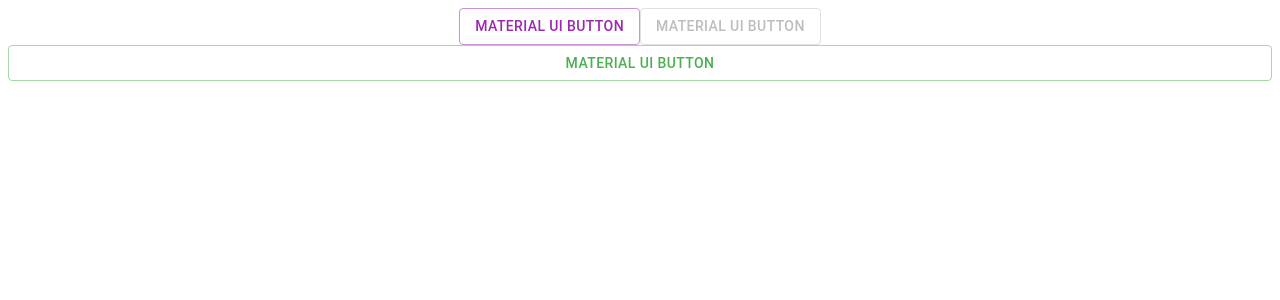
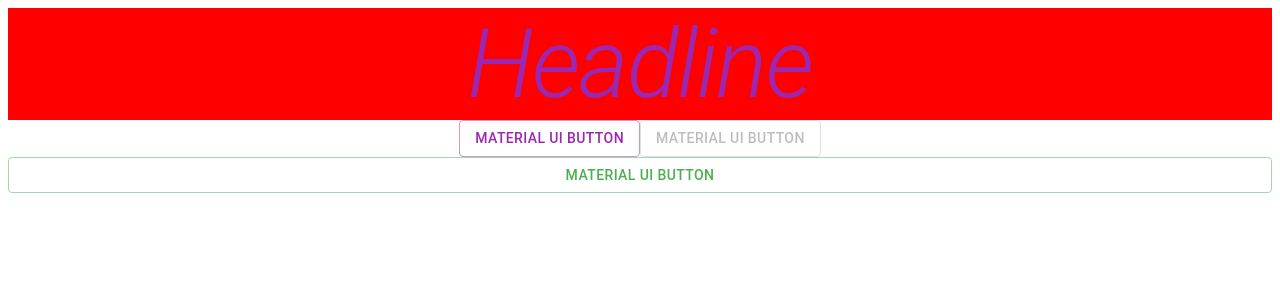
Before and after one commit to Scirius/playlist-test, a React (Create React App) app: page / in a window 1280 px wide. Shown: the top 300 px of the page. Built offline with nearby package versions, Linux system fonts and the light colour scheme.

Commit message:
testing material ui

```diff
--- a/src/App.js
+++ b/src/App.js
@@ -1,9 +1,23 @@
 import React from "react";
 import "./styles.css";
-import { Button } from "@material-ui/core";
+import { Button, Typography } from "@material-ui/core";
+import { makeStyles } from "@material-ui/styles";
+
+const useStyles = makeStyles({
+  myStyle: {
+    backgroundColor: "red",
+    fontStyle: "oblique",
+    color: (props) => props.color
+  }
+});
+
 export default function App() {
+  const classes = useStyles();
   return (
     <div className="App">
+      <Typography className={classes.myStyle} variant="h1" color="primary">
+        Headline
+      </Typography>
       <Button color="primary" variant="outlined">
         Material UI Button
       </Button>
```
